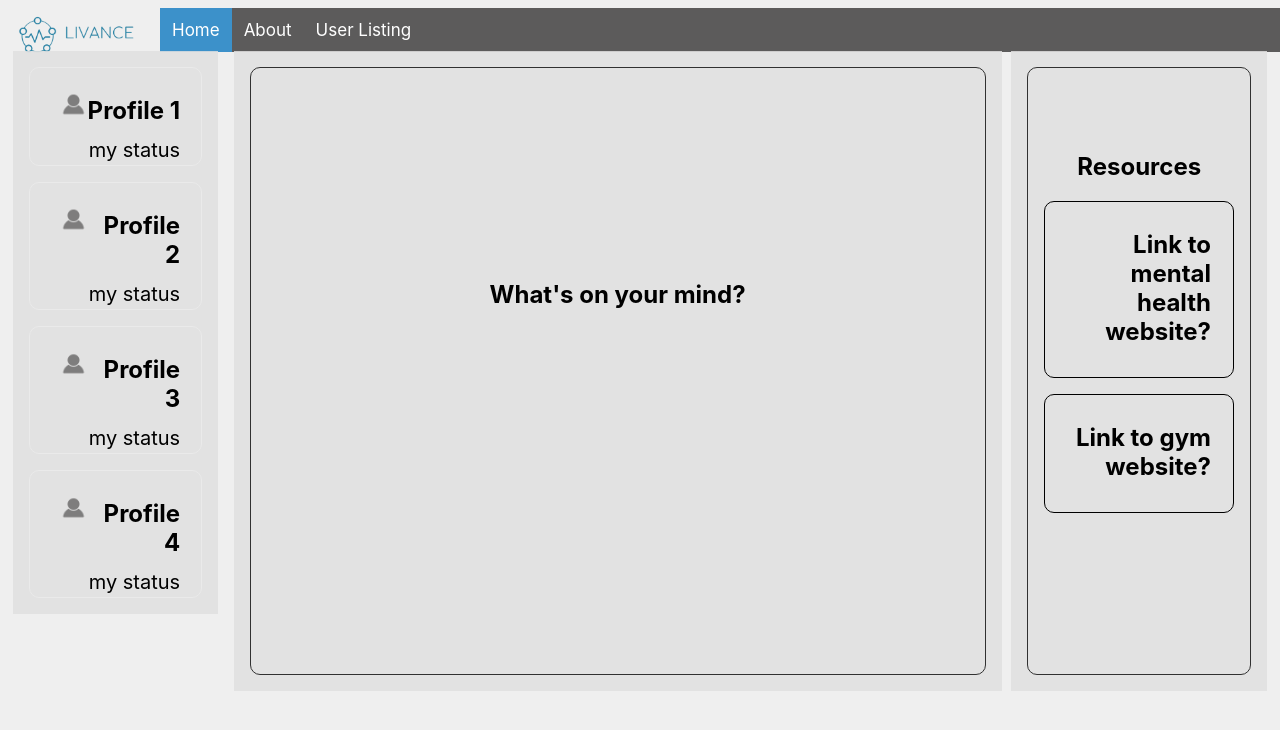
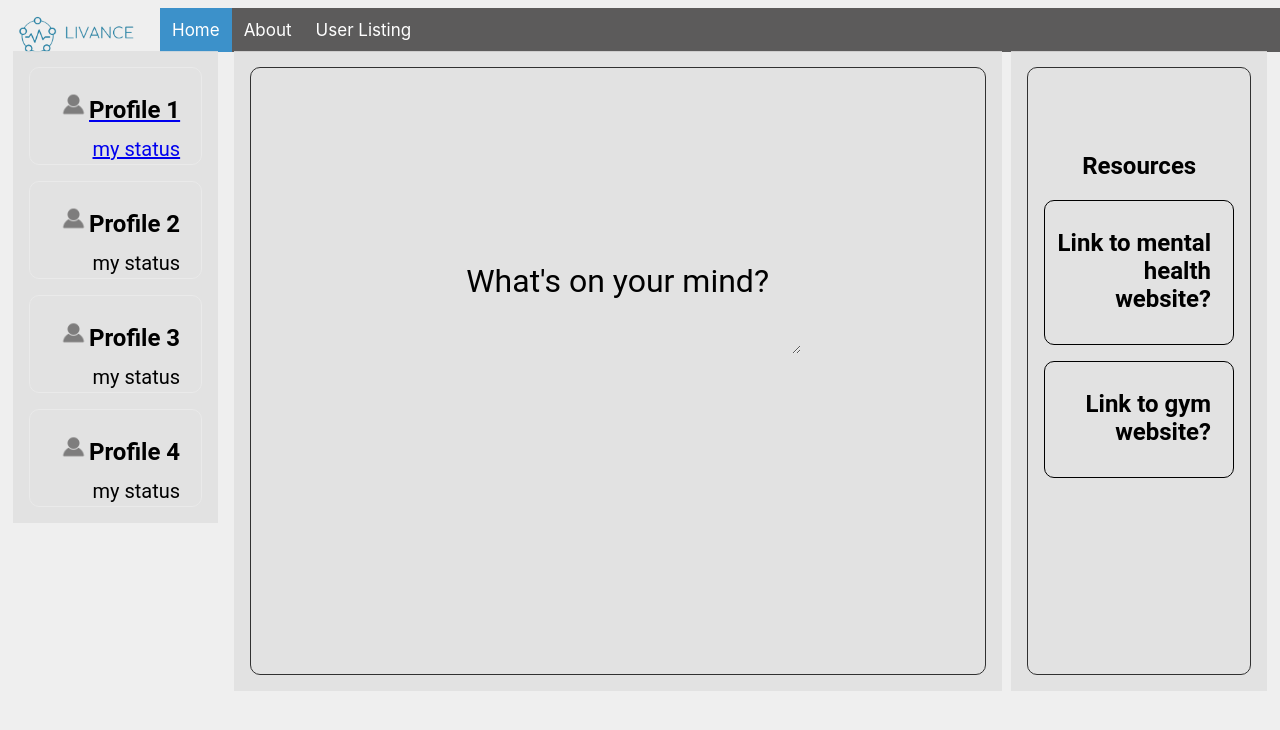
Before and after one commit to NaitikP04/livance, a Next.js app in the folder nextjs-blog/: page / in a window 1280 px wide. Shown: the top 730 px of the page. Built offline with nearby package versions, Linux system fonts and the light colour scheme.

Commit message:
some changes

```diff
--- a/nextjs-blog/pages/index.js
+++ b/nextjs-blog/pages/index.js
@@ -8,23 +8,25 @@ import Layout  from '../components/layout';
 export default function Home() {
   return (
     <div className={styles.container}>
-      <head>
+      <div>
         <title>Livance</title>
         <meta name="description" content="Livance Family and Friends Health App" />
-      </head>
+      </div>
       <img src="/logonew.png" alt="Livance Logo" className={styles.logo}/>
       <div className={styles.navbar}>
         <Link className={styles.active} href="/">Home</Link>
         <Link href="#">About</Link>
-        <Link href="#">User Listing</Link>
+        <Link href="/users/profile">User Listing</Link>
       </div>
-      <body>
+      <div>
           <div className={styles.sidebarleft}>
+            <Link href="/users/profile">
             <div className={styles.card}>
               <img src="/profile.png" alt="Profile 1" className={styles.profileimage}/>
               <h2>Profile 1</h2>
               <p>my status</p>
             </div>
+            </Link>
             <div className={styles.card}>
             <img src="/profile.png" alt="Profile 1" className={styles.profileimage}/>
               <h2>Profile 2</h2>
@@ -44,7 +46,7 @@ export default function Home() {
 
           <div className={styles.sidebarmiddle}>
             <div className={styles.card2}>
-              <h2>What's on your mind?</h2>
+              <textarea className={styles.textarea}  placeholder="What's on your mind?" rows="6" cols="50"></textarea>
             </div>
           </div>
 
@@ -59,7 +61,7 @@ export default function Home() {
             </div>
             </div>
           </div>
-      </body>
+      </div>
 
 
       <style jsx>{`
@@ -97,6 +99,7 @@ export default function Home() {
           font-family: Menlo, Monaco, Lucida Console, Liberation Mono,
             DejaVu Sans Mono, Bitstream Vera Sans Mono, Courier New, monospace;
         }
+
       `}</style>
 
       <style jsx global>{`
--- a/nextjs-blog/styles/Home.module.css
+++ b/nextjs-blog/styles/Home.module.css
@@ -83,9 +83,9 @@
   padding-right: 10%;
   padding-bottom: 5%;
   text-align: right;
+  text-decoration: none;
   align-self: left;
   color: inherit;
-  text-decoration: none;
   border: 1px solid #eaeaea;
   border-radius: 10px;
   transition: color 0.15s ease, border-color 0.15s ease;
@@ -96,6 +96,10 @@
 .card:active {
   color: #3c91ca;
   border-color: #3c91ca;
+}
+
+.card Link {
+  text-decoration: none;
 }
 
 .card2 {
@@ -110,6 +114,12 @@
   border-radius: 10px;
 }
 
+.card2 h2{
+  font-size: 1.5rem;
+  font-family: "Roboto", sans-serif;
+  color: #000000;
+}
+
 .card2 h2:hover{
   color: #3c91ca;
   border-color: #3c91ca;
@@ -121,9 +131,31 @@
   margin-left: 1%;
   height: relative;
   background-color: #e0e0e0dc;
+  text-decoration: none;
   position: absolute;
   top: 0px;
   left: 0px;
+}
+
+.textarea {
+  width: 50%;
+  height: 70%;
+  background-color:transparent;
+  text-align: center;
+  border: none;
+  text-decoration: none;
+  top: 0px;
+  left: 0px;
+}
+
+.textarea::placeholder{
+  color: #000000;
+  font-size: 2rem;
+  font-family: "Roboto", sans-serif;
+}
+
+.textarea:focus{
+  outline: none;
 }
 
 .sidebarmiddle {
@@ -157,11 +189,13 @@
 
 .card h2 {
   font-size: 1.5rem;
+  font-family: "Roboto", sans-serif;
   color: #000000;
 }
 
 .card p {
   margin: 0;
+  font-family: "Roboto", sans-serif;
   font-size: 1.25rem;
   line-height: 0.5;
 }
```
